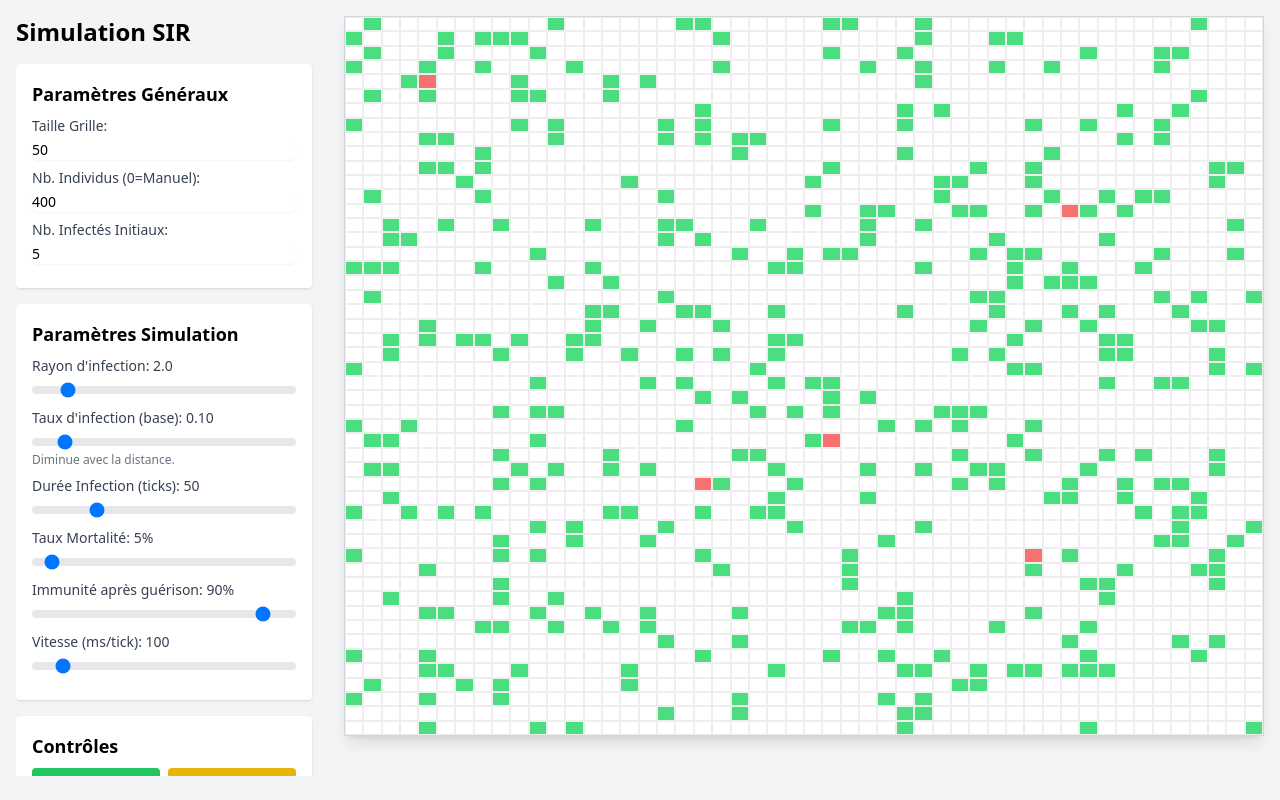
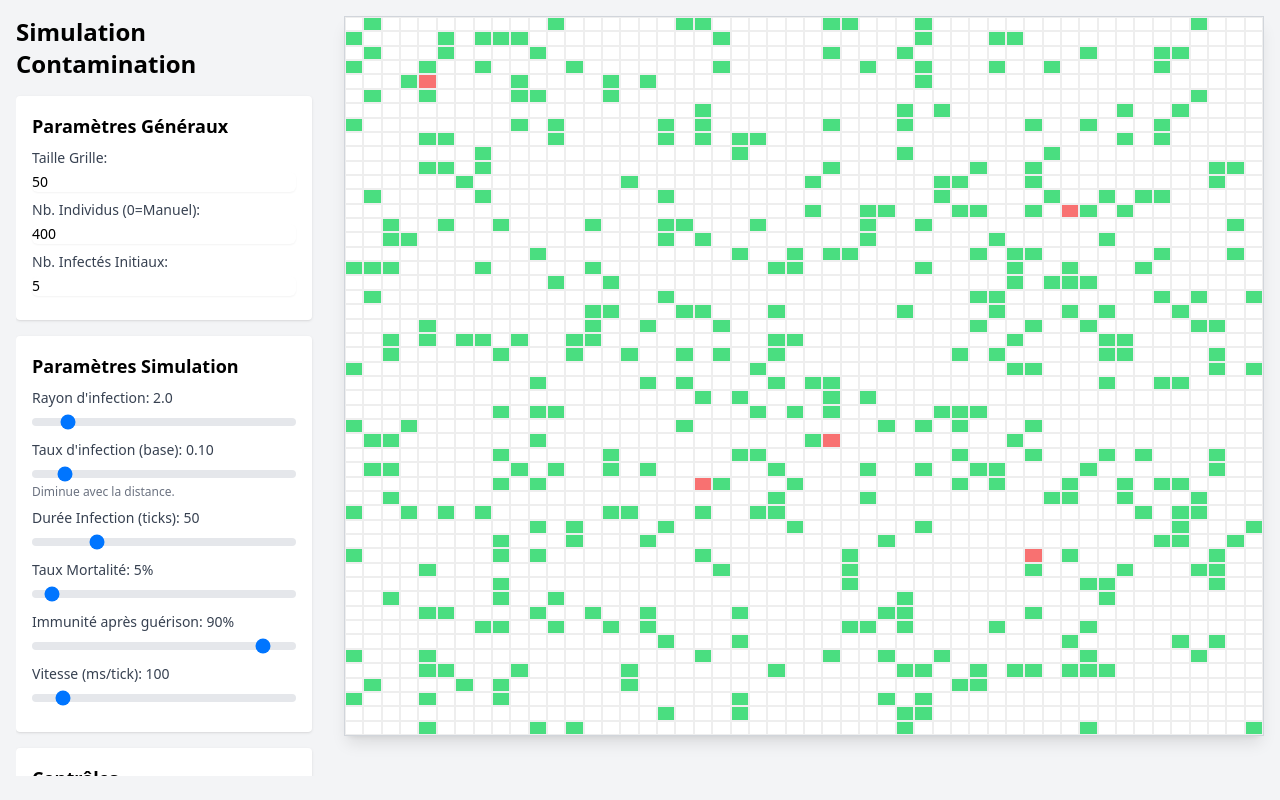
Before and after one commit to JeanJacquesSerpoul/contamination, a plain HTML site: page index.html in a window 1280 px wide. Drawn offline with nearby package versions, Linux system fonts and the light colour scheme.

Commit message:
Chagement titre

```diff
--- a/index.html
+++ b/index.html
@@ -3,7 +3,7 @@
 <head>
     <meta charset="UTF-8">
     <meta name="viewport" content="width=device-width, initial-scale=1.0">
-    <title>Simulation SIR</title>
+    <title>Simulation Contamination</title>
     <!-- Inclusion de Tailwind CSS -->
     <script src="https://cdn.tailwindcss.com"></script>
     <!-- Inclusion de Chart.js -->
@@ -73,7 +73,7 @@
 
     <!-- Panneau de Contrôle -->
     <div class="w-full lg:w-1/4 lg:pr-4 mb-4 lg:mb-0 flex flex-col space-y-4 control-panel-container">
-        <h1 class="text-2xl font-bold">Simulation SIR</h1>
+        <h1 class="text-2xl font-bold">Simulation Contamination</h1>
 
         <!-- Paramètres Généraux -->
         <div class="bg-white p-4 rounded shadow flex-shrink-0">
```
